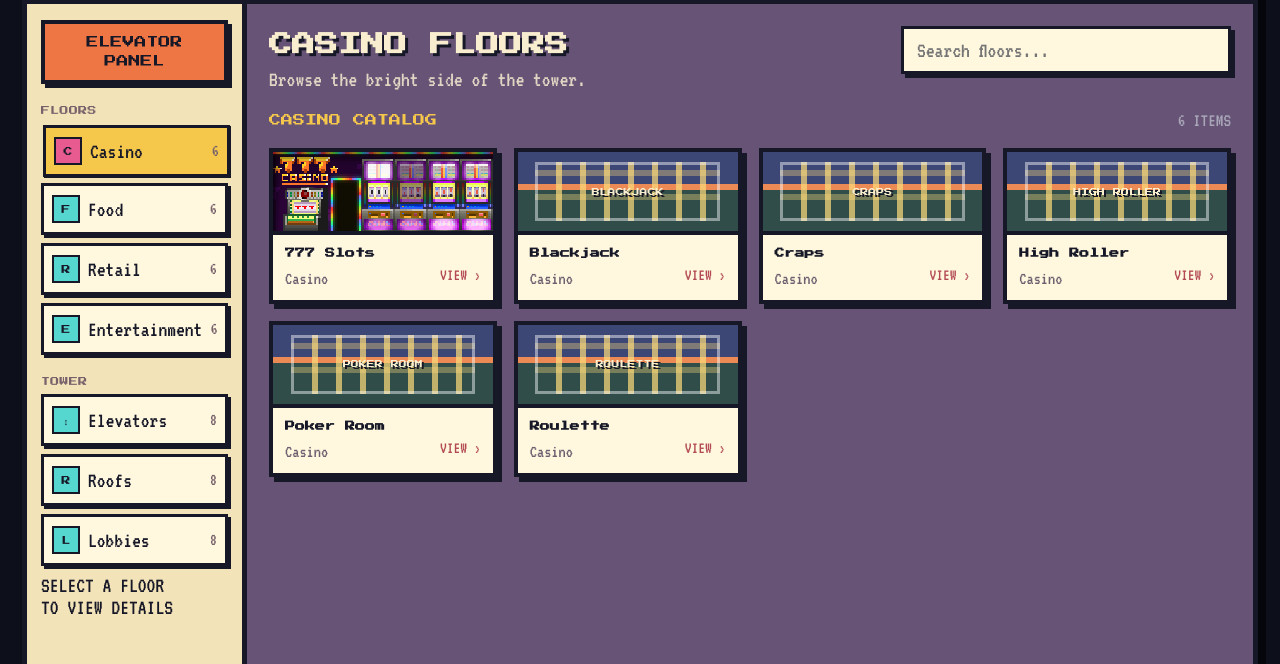
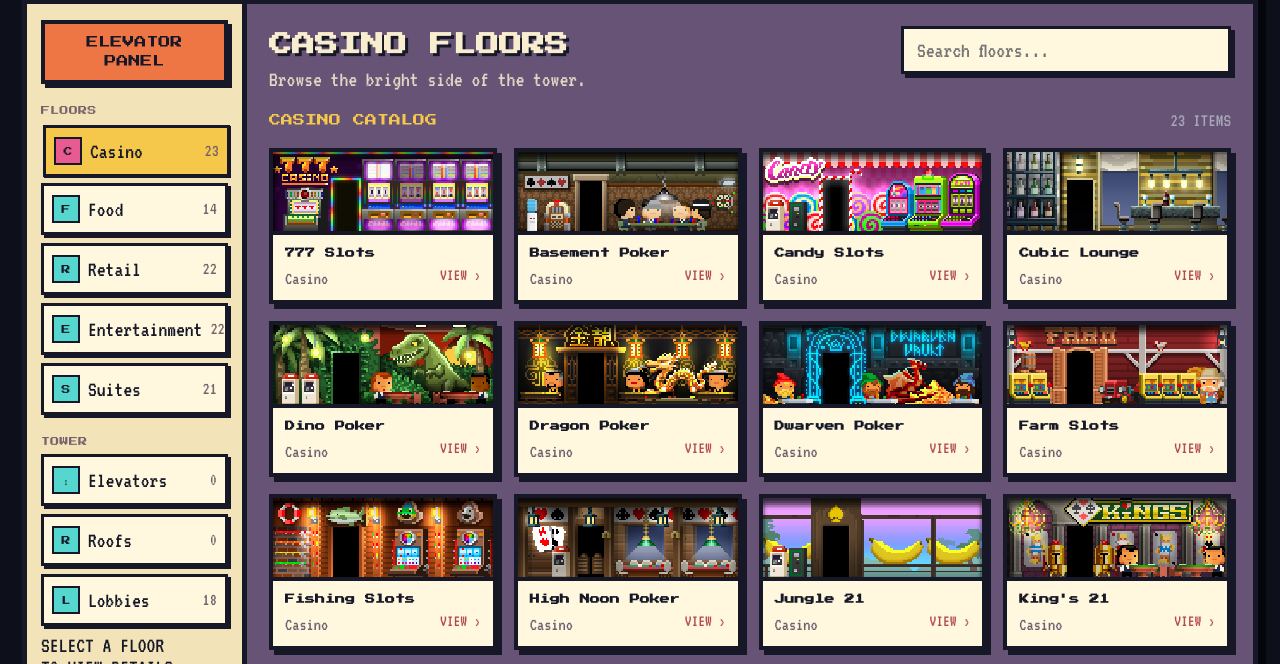
Before and after one commit to willisonl1/ttv-floors, a plain HTML site: page index.html in a window 1280 px wide. Shown: the part 95-759 px from the top of the page. Drawn offline with Linux system fonts and the light colour scheme; files whose address does not match are found by name.

Commit message:
fixed catalog so that floors display correctly

```diff
--- /dev/null
+++ b/data/catalog.js
@@ -0,0 +1,122 @@
+window.catalogItems = [
+  { name: '777 Slots', category: 'Casino', image: 'assets/images/floors/777 Slots.png' },
+  { name: 'Abracadabra', category: 'Entertainment', image: 'assets/images/floors/Abracadabra.png' },
+  { name: 'Aquatica Suite', category: 'Suite', image: 'assets/images/floors/Aquatica Suite.png' },
+  { name: 'Art Gallery', category: 'Entertainment', image: 'assets/images/floors/Art Gallery.png' },
+  { name: 'Art Lobby', category: 'Lobbies', image: 'assets/images/lobbies/Art Lobby.png' },
+  { name: 'Basement Poker', category: 'Casino', image: 'assets/images/floors/Basement Poker.png' },
+  { name: 'Bit Boxing', category: 'Entertainment', image: 'assets/images/floors/Bit Boxing.png' },
+  { name: 'Bit Top Circus', category: 'Entertainment', image: 'assets/images/floors/Bit Top Circus.png' },
+  { name: 'Bitflix Cinema', category: 'Entertainment', image: 'assets/images/floors/Bitflix Cinema.png' },
+  { name: 'Bitronics', category: 'Retail', image: 'assets/images/floors/Bitronics.png' },
+  { name: 'Bitterfly Bitique', category: 'Retail', image: 'assets/images/floors/Bitterfly Bitique.png' },
+  { name: 'Bitty Blooms', category: 'Retail', image: 'assets/images/floors/Bitty Blooms.png' },
+  { name: 'Bittyllama', category: 'Food', image: 'assets/images/floors/Bittyllama.png' },
+  { name: 'Bling Jewelers', category: 'Retail', image: 'assets/images/floors/Bling Jewelers.png' },
+  { name: 'Blue Flamingo', category: 'Food', image: 'assets/images/floors/Blue Flamingo.png' },
+  { name: 'British Lobby', category: 'Lobbies', image: 'assets/images/lobbies/British Lobby.png' },
+  { name: 'Bubblesoak Suite', category: 'Suite', image: 'assets/images/floors/Bubblesoak Suite.png' },
+  { name: 'Budget Suite', category: 'Suite', image: 'assets/images/floors/Budget Suite.png' },
+  { name: 'Candy Shoppe', category: 'Retail', image: 'assets/images/floors/Candy Shoppe.png' },
+  { name: 'Candy Slots', category: 'Casino', image: 'assets/images/floors/Candy Slots.png' },
+  { name: 'Castle Suite', category: 'Suite', image: 'assets/images/floors/Castle Suite.png' },
+  { name: 'China Lobby', category: 'Lobbies', image: 'assets/images/lobbies/China Lobby.png' },
+  { name: 'Cigar Shop', category: 'Retail', image: 'assets/images/floors/Cigar Shop.png' },
+  { name: 'Cirque de Lune', category: 'Entertainment', image: 'assets/images/floors/Cirque de Lune.png' },
+  { name: 'Cloud Cafe', category: 'Food', image: 'assets/images/floors/Cloud Cafe.png' },
+  { name: 'Corner Suite', category: 'Suite', image: 'assets/images/floors/Corner Suite.png' },
+  { name: 'Costume City', category: 'Retail', image: 'assets/images/floors/Costume City.png' },
+  { name: 'Crusty Crab', category: 'Food', image: 'assets/images/floors/Crusty Crab.png' },
+  { name: 'Crystal Buffet', category: 'Food', image: 'assets/images/floors/Crystal Buffet.png' },
+  { name: 'Cubic Lounge', category: 'Casino', image: 'assets/images/floors/Cubic Lounge.png' },
+  { name: 'Dino Poker', category: 'Casino', image: 'assets/images/floors/Dino Poker.png' },
+  { name: 'Dragon Poker', category: 'Casino', image: 'assets/images/floors/Dragon Poker.png' },
+  { name: 'Dragon Suite', category: 'Suite', image: 'assets/images/floors/Dragon Suite.png' },
+  { name: 'Dwarven Poker', category: 'Casino', image: 'assets/images/floors/Dwarven Poker.png' },
+  { name: 'Egyptian Lobby', category: 'Lobbies', image: 'assets/images/lobbies/Egyptian Lobby.png' },
+  { name: 'Emperor Suite', category: 'Suite', image: 'assets/images/floors/Emperor Suite.png' },
+  { name: 'Europe Lobby', category: 'Lobbies', image: 'assets/images/lobbies/Europe Lobby.png' },
+  { name: 'Exotic Rides', category: 'Retail', image: 'assets/images/floors/Exotic Rides.png' },
+  { name: 'Farm Lobby', category: 'Lobbies', image: 'assets/images/lobbies/Farm Lobby.png' },
+  { name: 'Farm Slots', category: 'Casino', image: 'assets/images/floors/Farm Slots.png' },
+  { name: 'Fishing Slots', category: 'Casino', image: 'assets/images/floors/Fishing Slots.png' },
+  { name: 'Fun Fair Lobby', category: 'Lobbies', image: 'assets/images/lobbies/Fun Fair Lobby.png' },
+  { name: 'Glam', category: 'Retail', image: 'assets/images/floors/Glam.png' },
+  { name: 'Grape Cellar', category: 'Food', image: 'assets/images/floors/Grape Cellar.png' },
+  { name: 'Greek Temple Lobby', category: 'Lobbies', image: 'assets/images/lobbies/Greek Temple Lobby.png' },
+  { name: 'Groovy Suite', category: 'Suite', image: 'assets/images/floors/Groovy Suite.png' },
+  { name: 'Haunted Suite', category: 'Suite', image: 'assets/images/floors/Haunted Suite.png' },
+  { name: 'High Noon Poker', category: 'Casino', image: 'assets/images/floors/High Noon Poker.png' },
+  { name: 'Honeymoon Suite', category: 'Suite', image: 'assets/images/floors/Honeymoon Suite.png' },
+  { name: 'Ice Bar', category: 'Food', image: 'assets/images/floors/Ice Bar.png' },
+  { name: 'Illusionarium', category: 'Entertainment', image: 'assets/images/floors/Illusionarium.png' },
+  { name: 'Island Lobby', category: 'Lobbies', image: 'assets/images/lobbies/Island Lobby.png' },
+  { name: 'Island Suite', category: 'Suite', image: 'assets/images/floors/Island Suite.png' },
+  { name: 'Joey Bitton', category: 'Retail', image: 'assets/images/floors/Joey Bitton.png' },
+  { name: 'Jungle 21', category: 'Casino', image: 'assets/images/floors/Jungle 21.png' },
+  { name: 'Jungle Temple Lobby', category: 'Lobbies', image: 'assets/images/lobbies/Jungle Temple Lobby.png' },
+  { name: 'King\'s 21', category: 'Casino', image: 'assets/images/floors/King\'s 21.png' },
+  { name: 'La Cuisine', category: 'Food', image: 'assets/images/floors/La Cuisine.png' },
+  { name: 'Lazer Lanes', category: 'Entertainment', image: 'assets/images/floors/Lazer Lanes.png' },
+  { name: 'Legit Watches', category: 'Retail', image: 'assets/images/floors/Legit Watches.png' },
+  { name: 'Lodge Suite', category: 'Suite', image: 'assets/images/floors/Lodge Suite.png' },
+  { name: 'Lotus House', category: 'Food', image: 'assets/images/floors/Lotus House.png' },
+  { name: 'Love King', category: 'Retail', image: 'assets/images/floors/Love King.png' },
+  { name: 'Lulz Factory', category: 'Entertainment', image: 'assets/images/floors/Lulz Factory.png' },
+  { name: 'Marble Suite', category: 'Suite', image: 'assets/images/floors/Marble Suite.png' },
+  { name: 'Modern Suite', category: 'Suite', image: 'assets/images/floors/Modern Suite.png' },
+  { name: 'Mr. Tux', category: 'Retail', image: 'assets/images/floors/Mr. Tux.png' },
+  { name: 'Mystik Lounge', category: 'Casino', image: 'assets/images/floors/Mystik Lounge.png' },
+  { name: 'Mystique', category: 'Entertainment', image: 'assets/images/floors/Mystique.png' },
+  { name: 'NASA Lobby', category: 'Lobbies', image: 'assets/images/lobbies/NASA Lobby.png' },
+  { name: 'Neon Lobby', category: 'Lobbies', image: 'assets/images/lobbies/Neon Lobby.png' },
+  { name: 'New York Lobby', category: 'Lobbies', image: 'assets/images/lobbies/New York Lobby.png' },
+  { name: 'Oasis Spa', category: 'Retail', image: 'assets/images/floors/Oasis Spa.png' },
+  { name: 'Olympus 21', category: 'Casino', image: 'assets/images/floors/Olympus 21.png' },
+  { name: 'Pancho\'s', category: 'Food', image: 'assets/images/floors/Pancho\'s.png' },
+  { name: 'Panda 21', category: 'Casino', image: 'assets/images/floors/Panda 21.png' },
+  { name: 'Patty\'s Slots', category: 'Casino', image: 'assets/images/floors/Patty\'s Slots.png' },
+  { name: 'Penthouse Suite', category: 'Suite', image: 'assets/images/floors/Penthouse Suite.png' },
+  { name: 'Phantom Opera', category: 'Entertainment', image: 'assets/images/floors/Phantom Opera.png' },
+  { name: 'Phat Beatz', category: 'Entertainment', image: 'assets/images/floors/Phat Beatz.png' },
+  { name: 'Piano Suite', category: 'Suite', image: 'assets/images/floors/Piano Suite.png' },
+  { name: 'Pizza Roma', category: 'Food', image: 'assets/images/floors/Pizza Roma.png' },
+  { name: 'Pop Art Suite', category: 'Suite', image: 'assets/images/floors/Pop Art Suite.png' },
+  { name: 'Pyramid Poker', category: 'Casino', image: 'assets/images/floors/Pyramid Poker.png' },
+  { name: 'Red Suite', category: 'Suite', image: 'assets/images/floors/Red Suite.png' },
+  { name: 'Robot Stop', category: 'Retail', image: 'assets/images/floors/Robot Stop.png' },
+  { name: 'Rock Cafe', category: 'Food', image: 'assets/images/floors/Rock Cafe.png' },
+  { name: 'Roman Lobby', category: 'Lobbies', image: 'assets/images/lobbies/Roman Lobby.png' },
+  { name: 'Roman Suite', category: 'Suite', image: 'assets/images/floors/Roman Suite.png' },
+  { name: 'Royal Lounge', category: 'Casino', image: 'assets/images/floors/Royal Lounge.png' },
+  { name: 'Ruby Ballroom', category: 'Entertainment', image: 'assets/images/floors/Ruby Ballroom.png' },
+  { name: 'Russia Lobby', category: 'Lobbies', image: 'assets/images/lobbies/Russia Lobby.png' },
+  { name: 'Rustic Suite', category: 'Suite', image: 'assets/images/floors/Rustic Suite.png' },
+  { name: 'Sahara', category: 'Food', image: 'assets/images/floors/Sahara.png' },
+  { name: 'Science Museum', category: 'Entertainment', image: 'assets/images/floors/Science Museum.png' },
+  { name: 'Security Hut', category: 'Retail', image: 'assets/images/floors/Security Hut.png' },
+  { name: 'Show Girls', category: 'Entertainment', image: 'assets/images/floors/Show Girls.png' },
+  { name: 'Siren', category: 'Entertainment', image: 'assets/images/floors/Siren.png' },
+  { name: 'Snorkel Slots', category: 'Casino', image: 'assets/images/floors/Snorkel Slots.png' },
+  { name: 'Sparkle Suds', category: 'Retail', image: 'assets/images/floors/Sparkle Suds.png' },
+  { name: 'Splash Zone', category: 'Entertainment', image: 'assets/images/floors/Splash Zone.png' },
+  { name: 'Spooky Slots', category: 'Casino', image: 'assets/images/floors/Spooky Slots.png' },
+  { name: 'Standard Lobby', category: 'Lobbies', image: 'assets/images/lobbies/Standard Lobby.png' },
+  { name: 'Style Salon', category: 'Retail', image: 'assets/images/floors/Style Salon.png' },
+  { name: 'Stylin\' Threads', category: 'Retail', image: 'assets/images/floors/Stylin\' Threads.png' },
+  { name: 'Swim & Sun', category: 'Retail', image: 'assets/images/floors/Swim & Sun.png' },
+  { name: 'Taj Mahal Lobby', category: 'Lobbies', image: 'assets/images/lobbies/Taj Mahal Lobby.png' },
+  { name: 'Tattoo, Ink.', category: 'Retail', image: 'assets/images/floors/Tattoo, Ink..png' },
+  { name: 'Techno 21', category: 'Casino', image: 'assets/images/floors/Techno 21.png' },
+  { name: 'Temple 21', category: 'Casino', image: 'assets/images/floors/Temple 21.png' },
+  { name: 'The King Klub', category: 'Entertainment', image: 'assets/images/floors/The King Klub.png' },
+  { name: 'Tiger Magic', category: 'Entertainment', image: 'assets/images/floors/Tiger Magic.png' },
+  { name: 'Tiki Lounge', category: 'Casino', image: 'assets/images/floors/Tiki Lounge.png' },
+  { name: 'Tourist Trap', category: 'Retail', image: 'assets/images/floors/Tourist Trap.png' },
+  { name: 'UFO Lobby', category: 'Lobbies', image: 'assets/images/lobbies/UFO Lobby.png' },
+  { name: 'Velvet Cabaret', category: 'Entertainment', image: 'assets/images/floors/Velvet Cabaret.png' },
+  { name: 'Warren Buffet', category: 'Food', image: 'assets/images/floors/Warren Buffet.png' },
+  { name: 'Wax Museum', category: 'Entertainment', image: 'assets/images/floors/Wax Museum.png' },
+  { name: 'Zen Suite', category: 'Suite', image: 'assets/images/floors/Zen Suite.png' },
+  { name: 'Zipzap Arcade', category: 'Entertainment', image: 'assets/images/floors/Zipzap Arcade.png' },
+];
--- a/index.html
+++ b/index.html
@@ -290,17 +290,56 @@
 
           <div class="nav-label">FLOORS</div>
 <div class="nav-row">
-            <button class="nav-button active" data-section="Casino"><span class="nav-icon">C</span><span>Casino</span><span class="nav-count">6</span></button>
-            <button class="nav-button" data-section="Food"><span class="nav-icon">F</span><span>Food</span><span class="nav-count">6</span></button>
-            <button class="nav-button" data-section="Retail"><span class="nav-icon">R</span><span>Retail</span><span class="nav-count">6</span></button>
-            <button class="nav-button" data-section="Entertainment"><span class="nav-icon">E</span><span>Entertainment</span><span class="nav-count">6</span></button>
+  <button class="nav-button active" data-section="Casino">
+    <span class="nav-icon">C</span>
+    <span>Casino</span>
+    <span class="nav-count" data-count-for="Casino"></span>
+  </button>
+
+  <button class="nav-button" data-section="Food">
+    <span class="nav-icon">F</span>
+    <span>Food</span>
+    <span class="nav-count" data-count-for="Food"></span>
+  </button>
+
+  <button class="nav-button" data-section="Retail">
+    <span class="nav-icon">R</span>
+    <span>Retail</span>
+    <span class="nav-count" data-count-for="Retail"></span>
+  </button>
+
+  <button class="nav-button" data-section="Entertainment">
+    <span class="nav-icon">E</span>
+    <span>Entertainment</span>
+    <span class="nav-count" data-count-for="Entertainment"></span>
+  </button>
+
+  <button class="nav-button" data-section="Suite">
+    <span class="nav-icon">S</span>
+    <span>Suites</span>
+    <span class="nav-count" data-count-for="Suite"></span>
+  </button>
 </div>
 
 <div class="nav-label">TOWER</div>
 <div class="nav-row">
-            <button class="nav-button" data-section="Elevators"><span class="nav-icon">↕</span><span>Elevators</span><span class="nav-count">8</span></button>
-            <button class="nav-button" data-section="Roofs"><span class="nav-icon">R</span><span>Roofs</span><span class="nav-count">8</span></button>
-            <button class="nav-button" data-section="Lobbies"><span class="nav-icon">L</span><span>Lobbies</span><span class="nav-count">8</span></button>
+  <button class="nav-button" data-section="Elevators">
+    <span class="nav-icon">↕</span>
+    <span>Elevators</span>
+    <span class="nav-count" data-count-for="Elevators"></span>
+  </button>
+
+  <button class="nav-button" data-section="Roofs">
+    <span class="nav-icon">R</span>
+    <span>Roofs</span>
+    <span class="nav-count" data-count-for="Roofs"></span>
+  </button>
+
+  <button class="nav-button" data-section="Lobbies">
+    <span class="nav-icon">L</span>
+    <span>Lobbies</span>
+    <span class="nav-count" data-count-for="Lobbies"></span>
+  </button>
 </div>
 
           <div class="panel-tip">SELECT A FLOOR<br>TO VIEW DETAILS</div>
@@ -338,63 +377,17 @@
     </div>
   </div>
 
+<script src="data/catalog.js"></script>
+
   <script>
-    const floors = [
-      { name: '777 Slots', category: 'Casino' },
-      { name: 'Blackjack', category: 'Casino' },
-      { name: 'Craps', category: 'Casino' },
-      { name: 'High Roller', category: 'Casino' },
-      { name: 'Poker Room', category: 'Casino' },
-      { name: 'Roulette', category: 'Casino' },
-      { name: 'Burgers', category: 'Food' },
-      { name: 'Coffee House', category: 'Food' },
-      { name: 'Dessert Shop', category: 'Food' },
-      { name: 'Noodle Bar', category: 'Food' },
-      { name: 'Pizza Place', category: 'Food' },
-      { name: 'Steakhouse', category: 'Food' },
-      { name: 'Art Gallery', category: 'Retail' },
-      { name: 'Clothing Store', category: 'Retail' },
-      { name: 'Jewelry', category: 'Retail' },
-      { name: 'Souvenir Shop', category: 'Retail' },
-      { name: 'Tattoo, Ink', category: 'Retail' },
-      { name: 'Toy Store', category: 'Retail' },
-      { name: 'Abracadabra', category: 'Entertainment' },
-      { name: 'Aquatica Suite', category: 'Entertainment' },
-      { name: 'Lazer Lanes', category: 'Entertainment' },
-      { name: 'Movie Theater', category: 'Entertainment' },
-      { name: 'Nightclub', category: 'Entertainment' },
-      { name: 'Theater', category: 'Entertainment' },
-      { name: 'Classic Elevator', category: 'Elevators' },
-      { name: 'Crystal Elevator', category: 'Elevators' },
-      { name: 'Gold Elevator', category: 'Elevators' },
-      { name: 'Neon Elevator', category: 'Elevators' },
-      { name: 'Pink Elevator', category: 'Elevators' },
-      { name: 'Royal Elevator', category: 'Elevators' },
-      { name: 'Sky Elevator', category: 'Elevators' },
-      { name: 'Vegas Elevator', category: 'Elevators' },
-      { name: 'Casino Roof', category: 'Roofs' },
-      { name: 'Desert Roof', category: 'Roofs' },
-      { name: 'Neon Roof', category: 'Roofs' },
-      { name: 'Palace Roof', category: 'Roofs' },
-      { name: 'Resort Roof', category: 'Roofs' },
-      { name: 'Skyline Roof', category: 'Roofs' },
-      { name: 'Sunset Roof', category: 'Roofs' },
-      { name: 'Vegas Roof', category: 'Roofs' },
-      { name: 'Basic Lobby', category: 'Lobbies' },
-      { name: 'Casino Lobby', category: 'Lobbies' },
-      { name: 'Desert Lobby', category: 'Lobbies' },
-      { name: 'Grand Lobby', category: 'Lobbies' },
-      { name: 'Neon Lobby', category: 'Lobbies' },
-      { name: 'Royal Lobby', category: 'Lobbies' },
-      { name: 'Sunset Lobby', category: 'Lobbies' },
-      { name: 'Vegas Lobby', category: 'Lobbies' }
-    ];
+    const floors = window.catalogItems || [];
 
     const sectionDescriptions = {
   Casino: 'Browse the bright side of the tower.',
   Food: 'Grab a bite between elevator rides.',
   Retail: 'Shop the tower\'s most colorful floors.',
   Entertainment: 'Keep the tower buzzing after dark.',
+  Suite: 'Stay awhile above the bright lights.',
   Elevators: 'Every ride needs a signature look.',
   Roofs: 'Top off your tower in style.',
   Lobbies: 'Set the tone from the ground floor.'
@@ -412,22 +405,40 @@
     const lightboxTitle = document.getElementById('lightboxTitle');
     const lightboxNote = document.getElementById('lightboxNote');
 
-    function imagePath(name) {
-      return `images/${name}.png`;
+    function imagePath(floor) {
+  return encodeURI(floor.image);
+}
+
+function updateNavCounts() {
+  document.querySelectorAll('[data-count-for]').forEach(element => {
+    const category = element.dataset.countFor;
+    const total = floors.filter(item => item.category === category).length;
+    element.textContent = total;
+  });
 }
 
     function render() {
       const query = search.value.trim().toLowerCase();
       const matches = floors.filter(floor => floor.category === activeSection && floor.name.toLowerCase().includes(query));
-      title.textContent = `${activeSection.toUpperCase()}${activeSection === 'Elevators' ? '' : ''}`;
-      if (activeSection !== 'Elevators' && activeSection !== 'Roofs' && activeSection !== 'Lobbies') title.textContent += ' FLOORS';
+      const sectionTitles = {
+  Casino: 'CASINO FLOORS',
+  Food: 'FOOD FLOORS',
+  Retail: 'RETAIL FLOORS',
+  Entertainment: 'ENTERTAINMENT FLOORS',
+  Suite: 'SUITES',
+  Elevators: 'ELEVATORS',
+  Roofs: 'ROOFS',
+  Lobbies: 'LOBBIES'
+};
+
+title.textContent = sectionTitles[activeSection] || activeSection.toUpperCase();
       subtitle.textContent = sectionDescriptions[activeSection];
       label.textContent = `${activeSection.toUpperCase()} CATALOG`;
       count.textContent = `${matches.length} ITEM${matches.length === 1 ? '' : 'S'}`;
       grid.innerHTML = '';
 
       if (!matches.length) {
-        grid.innerHTML = '<div class="empty">NO FLOORS MATCH THAT SEARCH.</div>';
+        grid.innerHTML = '<div class="empty">NO ITEMS MATCH THAT SEARCH.</div>';
         return;
       }
 
@@ -437,7 +448,7 @@
         card.innerHTML = `
           <button type="button" aria-label="View ${floor.name}">
             <div class="floor-art">
-              <img src="${imagePath(floor.name)}" alt="${floor.name} preview" onerror="this.style.display='none'; this.nextElementSibling.style.display='grid';">
+              <img src="${imagePath(floor)}" alt="${floor.name} preview" onerror="this.style.display='none'; this.nextElementSibling.style.display='grid';">
               <div class="placeholder-art" style="display:none"><span>${floor.name.toUpperCase()}</span></div>
             </div>
             <div class="floor-info">
@@ -454,7 +465,7 @@
     function openLightbox(floor) {
       lightboxTitle.textContent = floor.name.toUpperCase();
       lightboxNote.textContent = `${floor.category} floor • 512 × 192 px source art`;
-      lightboxImage.src = imagePath(floor.name);
+      lightboxImage.src = imagePath(floor);
       lightboxImage.alt = `${floor.name} enlarged preview`;
       lightboxImage.onerror = () => {
         lightboxImage.removeAttribute('src');
@@ -481,6 +492,7 @@
     document.getElementById('closeLightbox').addEventListener('click', closeLightbox);
     lightbox.addEventListener('click', event => { if (event.target === lightbox) closeLightbox(); });
     document.addEventListener('keydown', event => { if (event.key === 'Escape') closeLightbox(); });
+    updateNavCounts();
     render();
   </script>
 </body>
```
Lines whose indentation alone changed are shown as unchanged.
